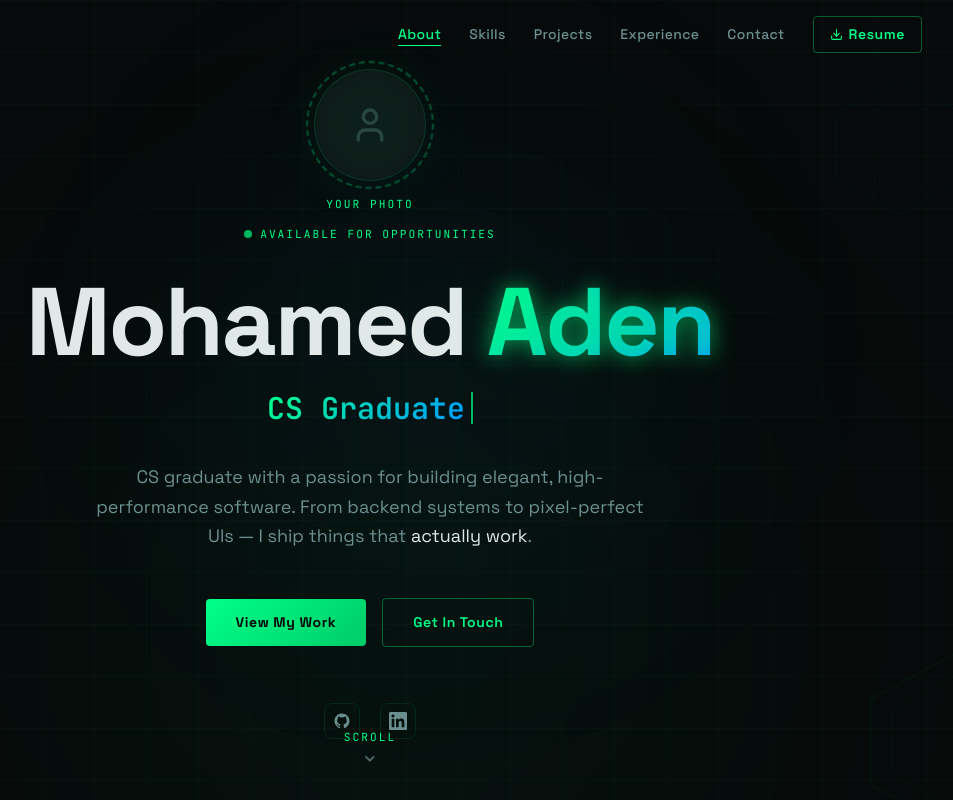
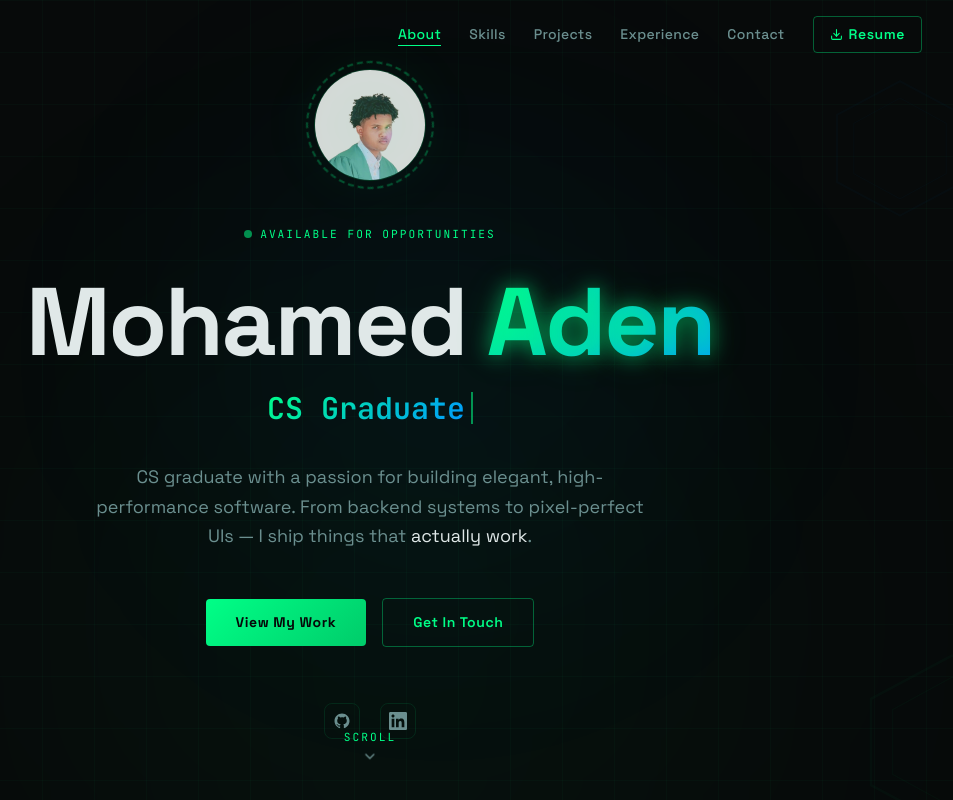
Before and after one commit to M8kiTHappen/Portfolio, a Next.js app: page / in a window 1280 px wide. Shown: the top 800 px of the page, without its empty margins (270-1223 px from the left). Built offline with nearby package versions, Linux system fonts and the light colour scheme.

Commit message:
Add real avatar, work experience, and content updates

```diff
--- a/components/Experience.tsx
+++ b/components/Experience.tsx
@@ -15,6 +15,24 @@ interface TimelineItem {
 
 const TIMELINE: TimelineItem[] = [
   {
+    type:    "work",
+    title:   "Student Researcher",
+    org:     "Noridian Healthcare",
+    period:  "Jan 2025 — May 2025",
+    description:
+      "Built an AI-powered knowledge assistant using Microsoft Copilot and Azure to organize and centralize Noridian Healthcare's SharePoint file system. Facilitated more convenient access to essential files for company employees. Produced a guide specifying the requirements, limitations, and risks of the system to outline how to implement it.",
+    tags: ["Microsoft Copilot", "Azure", "SharePoint"],
+  },
+  {
+    type:    "work",
+    title:   "IT Helpdesk Specialist",
+    org:     "NDSU",
+    period:  "Aug 2024 — May 2025",
+    description:
+      "Provided technical support to students, faculty, and staff by diagnosing and resolving hardware, software, and network issues via in-person, phone, and remote sessions. Managed user accounts and access permissions through university systems, ensuring data security and compliance with IT policies. Documented support requests and resolutions in the ticketing system to track trends and improve response efficiency.",
+    tags: ["Technical Support", "Networking", "IT Operations"],
+  },
+  {
     type:    "education",
     title:   "Bachelor of Science — Computer Science",
     org:     "North Dakota State University",
@@ -23,15 +41,15 @@ const TIMELINE: TimelineItem[] = [
       "Core coursework: Data Structures, Algorithms, Operating Systems, Computer Networks, Databases, and Software Engineering. Graduated 2025.",
     tags: ["B.S. Computer Science", "2025"],
   },
-  /* ── Add work / internship entries below this line ── */
-  // {
-  //   type:    "work",
-  //   title:   "Software Engineering Intern",
-  //   org:     "Company Name",
-  //   period:  "Summer 20XX",
-  //   description: "...",
-  //   tags: ["React", "Node.js"],
-  // },
+  {
+    type:    "work",
+    title:   "Software Engineering Intern",
+    org:     "TJA League",
+    period:  "May 2023 — Jul 2023",
+    description:
+      "Developed a front-end application with Angular to record player and team stats and post league news. Designed and executed SQL queries to efficiently retrieve and populate player and team data. Identified bottlenecks and inefficiencies, then applied targeted optimizations to streamline code and enhance webpage loading speed.",
+    tags: ["Angular", "SQL", "Front-End"],
+  },
 ];
 
 const ICON_MAP = { education: GraduationCap, work: Briefcase };
--- a/components/Hero.tsx
+++ b/components/Hero.tsx
@@ -2,7 +2,8 @@
 
 import { useState, useEffect, useRef } from "react";
 import { motion } from "framer-motion";
-import { ChevronDown, User } from "lucide-react";
+import { ChevronDown } from "lucide-react";
+import Image from "next/image";
 import { GithubIcon, LinkedinIcon } from "@/components/icons";
 
 const ROLES = [
@@ -122,7 +123,7 @@ export default function Hero() {
 
       {/* ── Main content ── */}
       <div className="relative z-10 max-w-4xl w-full mx-auto text-center">
-        {/* Avatar placeholder */}
+        {/* Avatar */}
         <motion.div
           initial={{ opacity: 0, scale: 0.85 }}
           animate={{ opacity: 1, scale: 1 }}
@@ -131,16 +132,18 @@ export default function Hero() {
         >
           {/* Outer spinning dashed ring */}
           <div className="absolute inset-0 rounded-full border-2 border-dashed border-[rgba(0,255,135,0.28)] animate-spin [animation-duration:12s]" />
-          {/* Inner circle */}
-          <div className="absolute inset-2 rounded-full bg-[#0E1616] border border-[rgba(0,255,135,0.12)] flex items-center justify-center">
-            <User size={40} className="text-[#2A4040]" />
+          {/* Photo */}
+          <div className="absolute inset-2 rounded-full overflow-hidden border border-[rgba(0,255,135,0.18)]">
+            <Image
+              src="/avatar.jpg"
+              alt="Mohamed Aden"
+              fill
+              className="object-cover"
+              priority
+            />
           </div>
           {/* Ambient glow */}
           <div className="absolute inset-0 rounded-full bg-[rgba(0,255,135,0.04)] blur-xl pointer-events-none" />
-          {/* Replace-me label */}
-          <span className="absolute -bottom-6 left-1/2 -translate-x-1/2 section-label text-[0.6rem] text-[#3D5555] whitespace-nowrap">
-            your photo
-          </span>
         </motion.div>
 
         {/* Status chip */}
```
Also changed, not shown: MY_CONTENT.txt (added), public/avatar.jpg (added).
